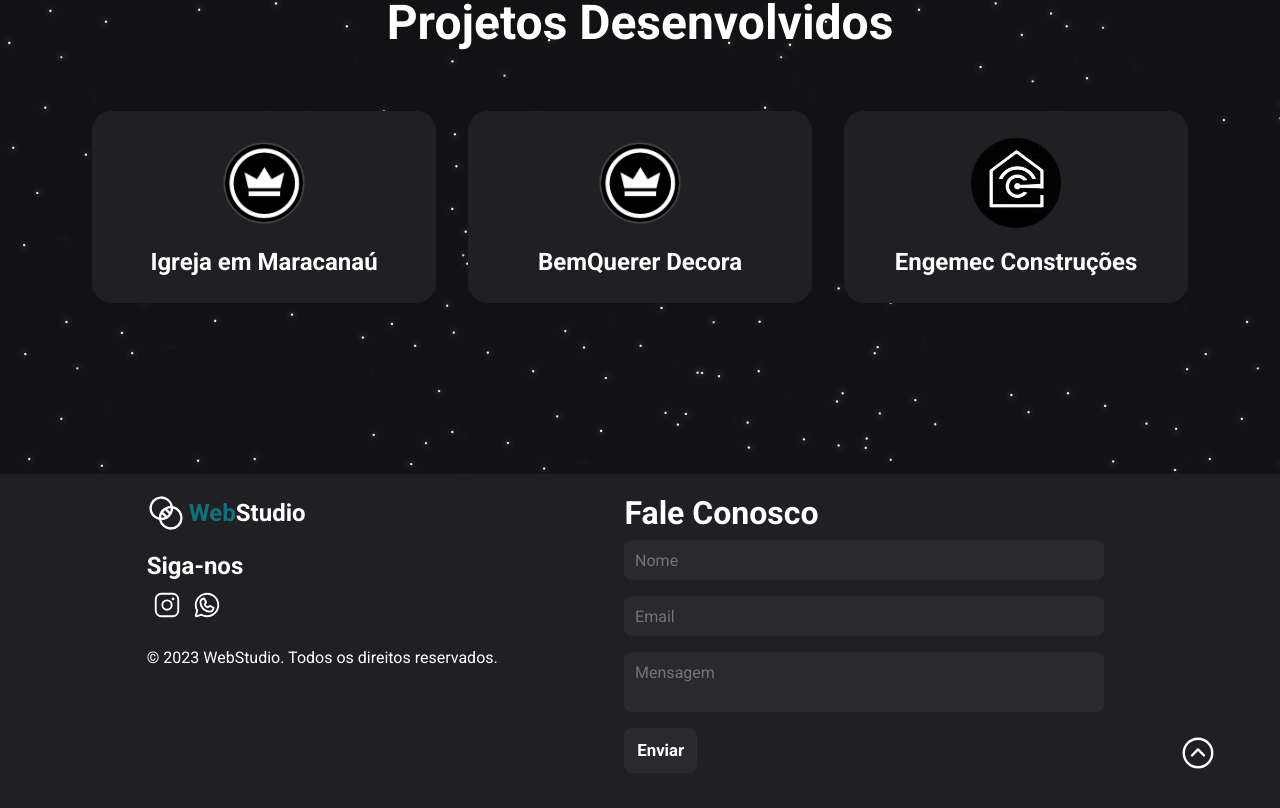
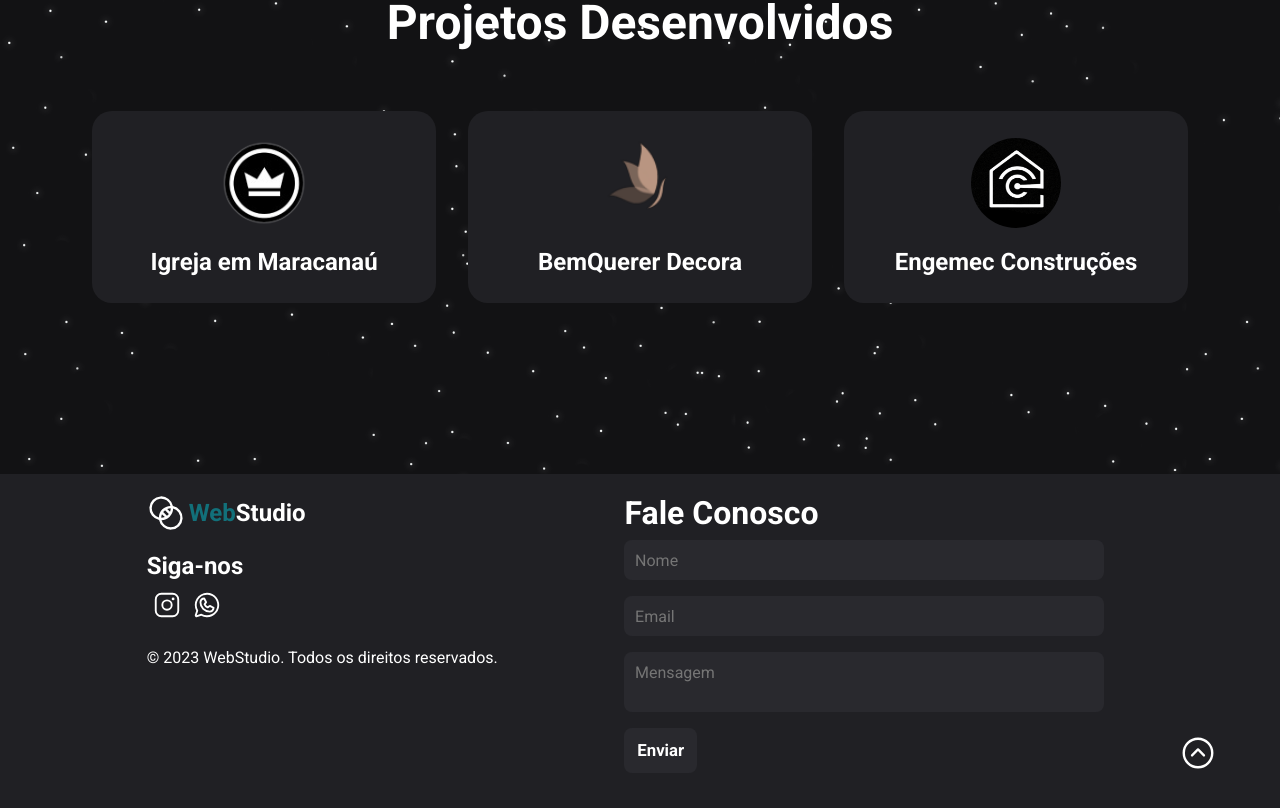
Before and after one commit to abraao0liveira/WebStudio, a React (Vite) app: page / in a window 1280 px wide. Shown: the part 1606-2414 px from the top of the page. Built offline with nearby package versions, Linux system fonts and the light colour scheme.

Commit message:
update page03 (index.jsx)

```diff
--- a/src/components/page03/index.jsx
+++ b/src/components/page03/index.jsx
@@ -1,6 +1,7 @@
 import { Page03Container } from "./styles"
 import igmLogo from "../../assets/igmLogo.png"
 import engemecLogo from "../../assets/engemecLogo.png"
+import bemQuererLogo from "../../assets/bemQuererLogo.png"
 
 export function Page03() {
   return (
@@ -16,7 +17,7 @@
           </div>
           <div className="webSite">
             <a href="https://bemquererdecora.com.br/" rel="noreferrer" target="_blank">
-              <img src={igmLogo} alt="logo-BemQuerer" />
+              <img src={bemQuererLogo} alt="logo-BemQuerer" />
             </a>
             <h2>BemQuerer Decora</h2>
           </div>
```
